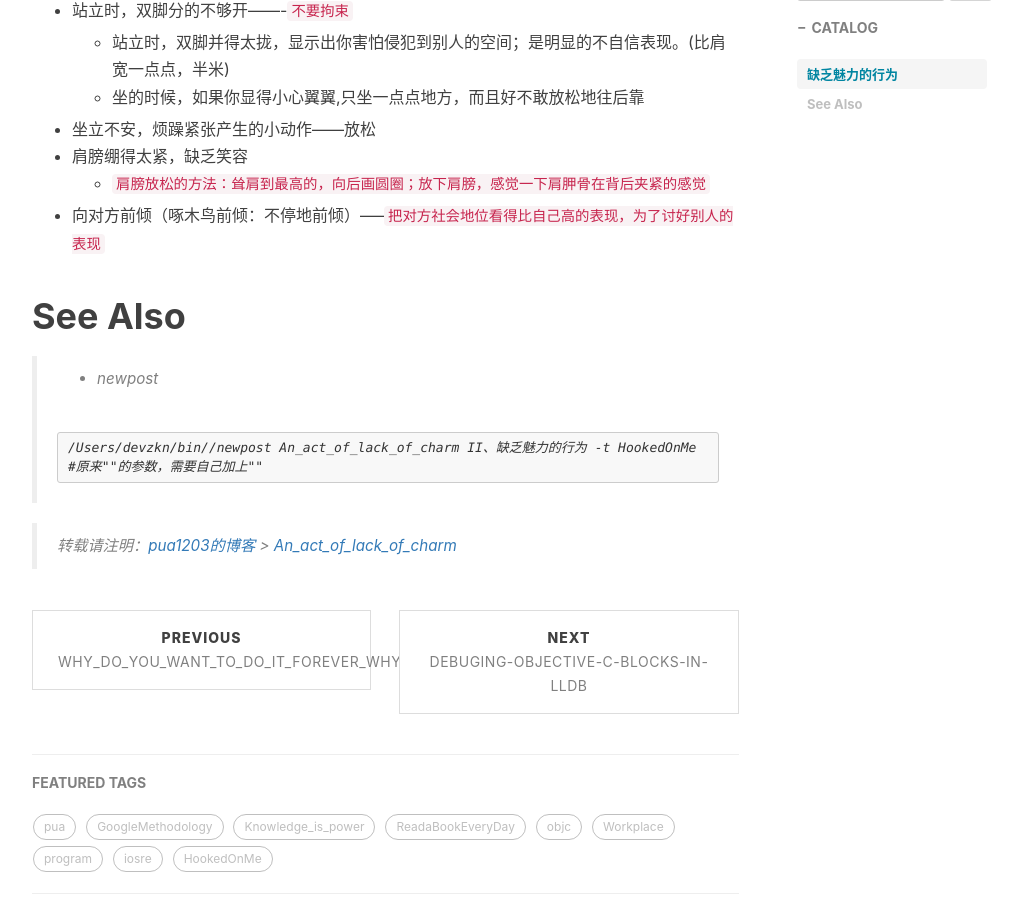
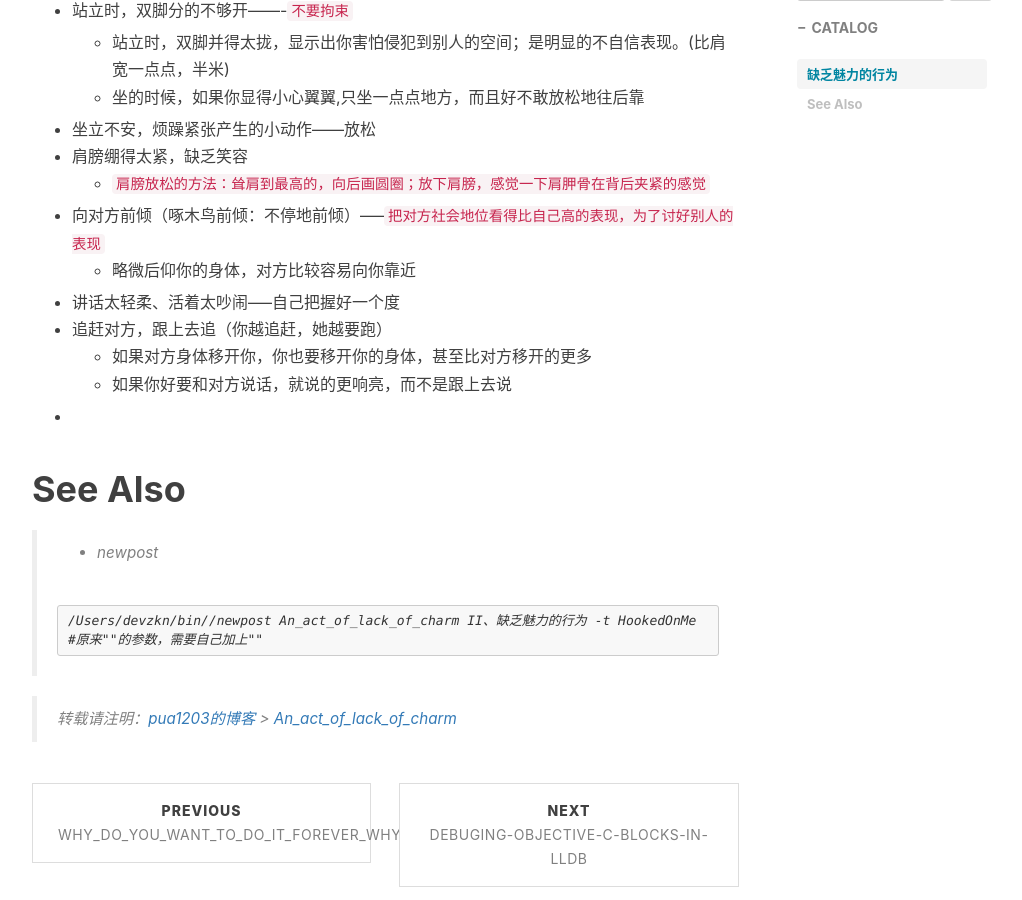
Before and after one commit to pua1203/pua1203.github.io, a Jekyll site: the page built from _posts/HookedOnMe/2018-10-18-An_act_of_lack_of_charm.md, in a window 1280 px wide and 900 px high, scrolled down 625 px. Shown: the whole window, without its empty margins (233-1255 px from the left). Built offline with Jekyll 4.4.1, drawn with Linux system fonts in a browser that asks for light colours; nearby versions of some CDN libraries; comment, search, counter and statistics services are not loaded.

Commit message:
如果你好要和对方说话，就说的更响亮，而不是跟上去说

```diff
--- a/_posts/HookedOnMe/2018-10-18-An_act_of_lack_of_charm.md
+++ b/_posts/HookedOnMe/2018-10-18-An_act_of_lack_of_charm.md
@@ -25,6 +25,12 @@ subtitle: II、缺乏魅力的行为
 * 肩膀绷得太紧，缺乏笑容
   * `肩膀放松的方法：耸肩到最高的，向后画圆圈；放下肩膀，感觉一下肩胛骨在背后夹紧的感觉`
 * 向对方前倾（啄木鸟前倾：不停地前倾）-----`把对方社会地位看得比自己高的表现，为了讨好别人的表现`
+  * 略微后仰你的身体，对方比较容易向你靠近
+* 讲话太轻柔、活着太吵闹-----自己把握好一个度
+* 追赶对方，跟上去追（你越追赶，她越要跑）
+  * 如果对方身体移开你，你也要移开你的身体，甚至比对方移开的更多
+  * 如果你好要和对方说话，就说的更响亮，而不是跟上去说
+*
 
 
 
```
